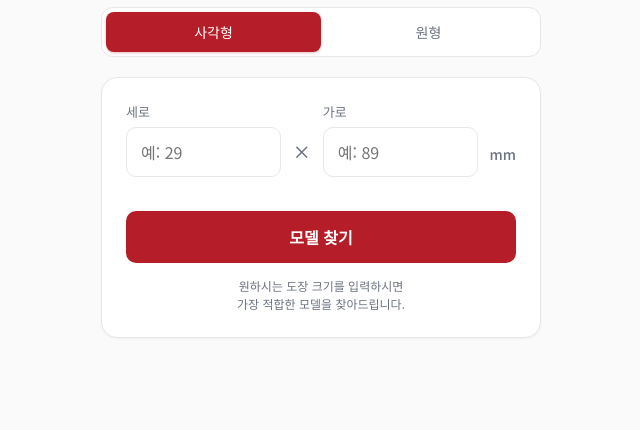
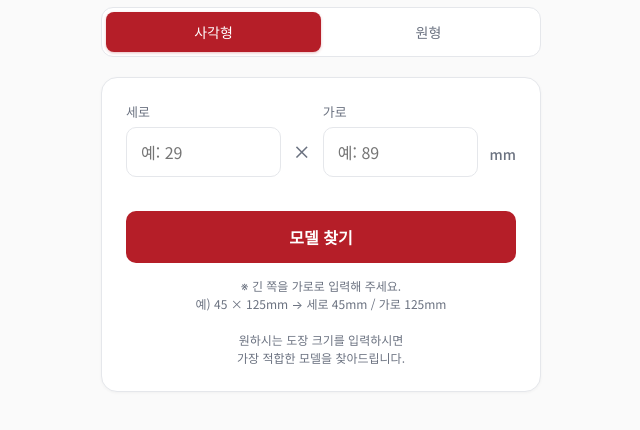
Before and after one commit to litDIMS/find-size, a plain HTML site: page index.html in a window 1280 px wide. Shown: the part 216-646 px from the top of the page, without its empty margins (319-959 px from the left). Drawn offline with Linux system fonts and the light colour scheme.

Commit message:
Update index.html

```diff
--- a/index.html
+++ b/index.html
@@ -297,7 +297,12 @@
         <span class="unit">mm</span>
       </div>
       <button class="search-btn" id="rect-btn" type="button">모델 찾기</button>
-      <p class="hint">원하시는 도장 크기를 입력하시면<br/>가장 적합한 모델을 찾아드립니다.</p>
+      <p class="hint">
+  ※ 긴 쪽을 가로로 입력해 주세요.<br/>
+  예) 45 × 125mm → 세로 45mm / 가로 125mm<br/><br/>
+  원하시는 도장 크기를 입력하시면<br/>
+  가장 적합한 모델을 찾아드립니다.
+</p>
     </div>
 
     <!-- 원형 입력 -->
```
